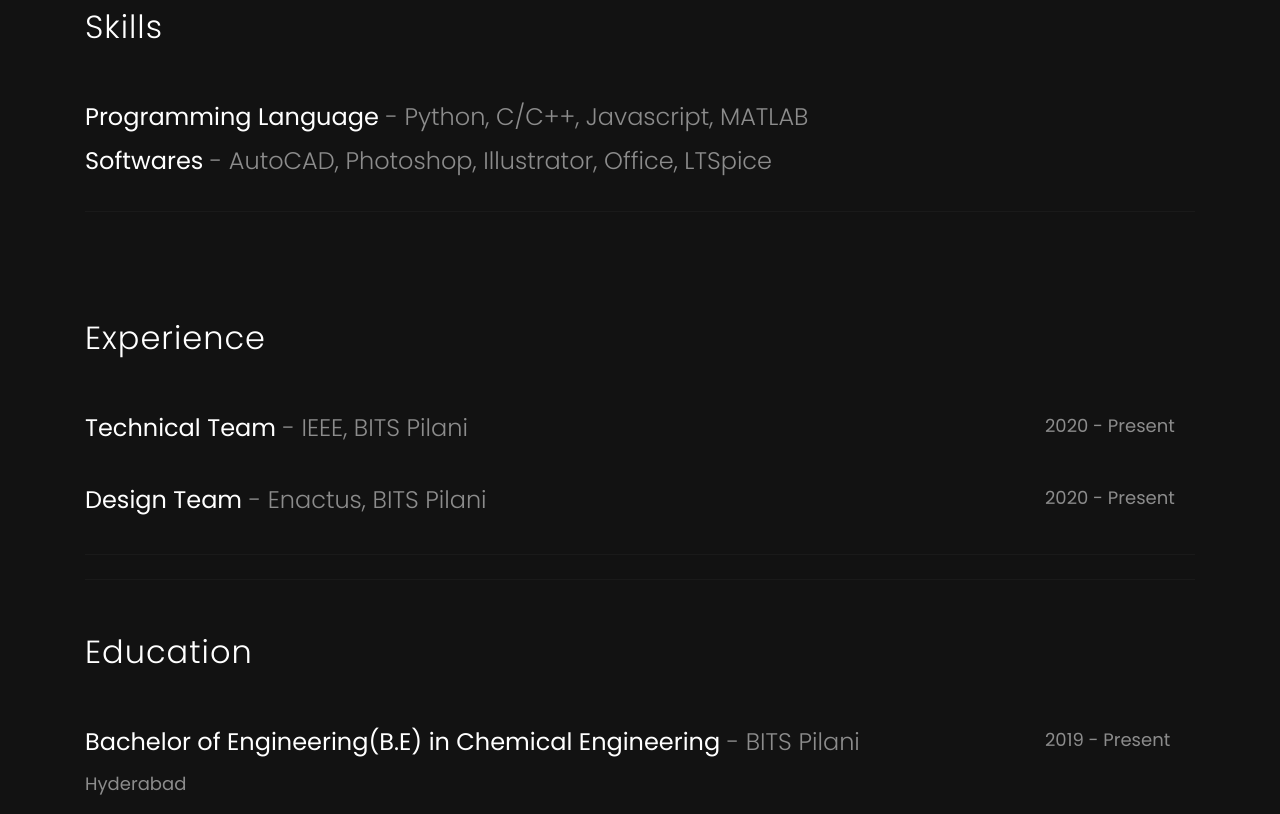
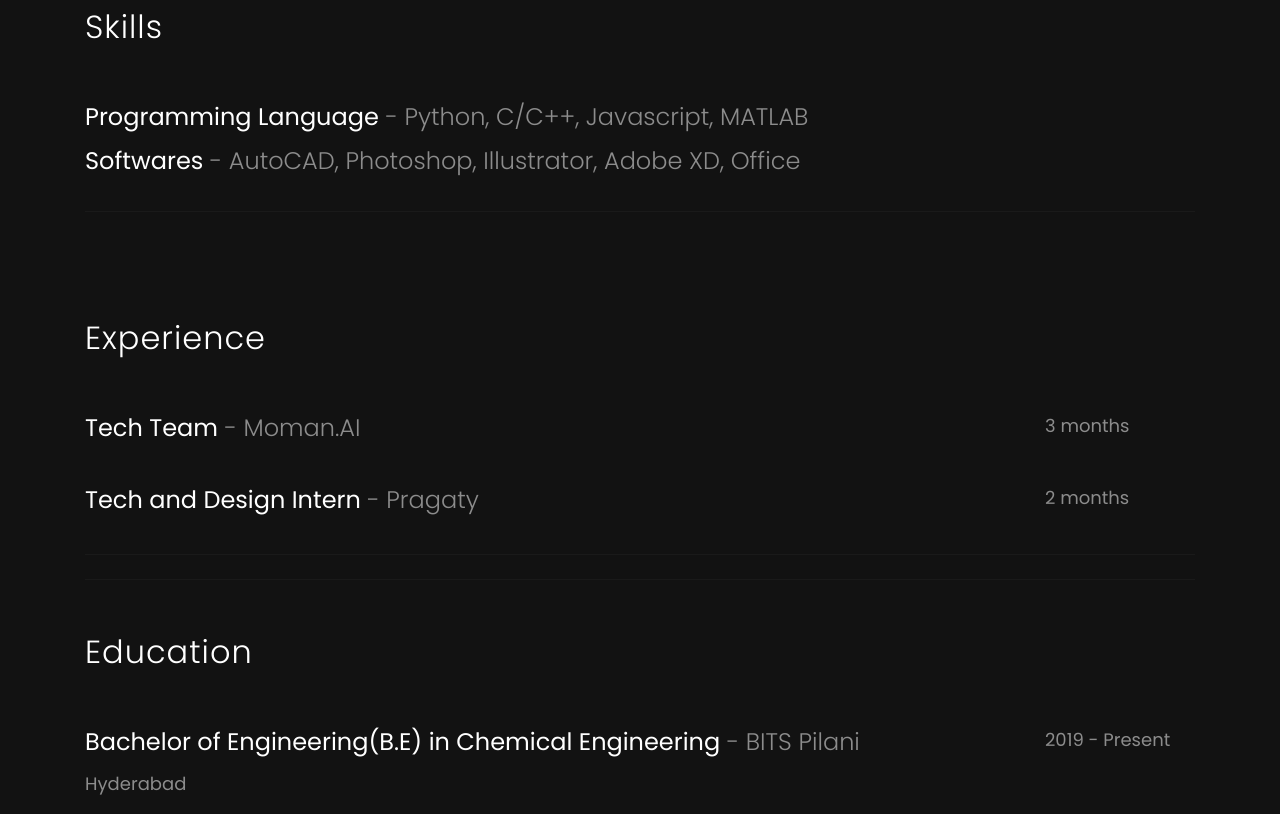
Before and after one commit to gaaraop/myCV, a website: page gaara/main.html in a window 1280 px wide. Shown: the part 1906-2720 px from the top of the page. Drawn offline with Linux system fonts and the light colour scheme; some packages are replaced by stand-ins of ours; no server answers; files whose address does not match are found by name.

Commit message:
Update main.html

```diff
--- a/gaara/main.html
+++ b/gaara/main.html
@@ -196,7 +196,7 @@
                 <div class="exp-wrap py-4">
                   <div class="desc">
                     <h4>Programming Language<span> - Python, C/C++, Javascript, MATLAB</span> </h4>
-                    <h4>Softwares <span>- AutoCAD, Photoshop, Illustrator, Office, LTSpice</span> </h4>
+                    <h4>Softwares <span>- AutoCAD, Photoshop, Illustrator, Adobe XD, Office </span> </h4>
 
                   </div>
                 </div>
@@ -209,17 +209,17 @@
           			<h2 class="mb-4">Experience</h2>
           			<div class="exp-wrap py-4">
           				<div class="desc">
-	          				<h4>Technical Team <span> - IEEE, BITS Pilani</span> </h4>
+	          				<h4>Tech Team <span> - Moman.AI</span> </h4>
           				</div>
           				<div class="year">
-          					<p>2020 - Present</p>
+          					<p>3 months</p>
           				</div>
                   <div class="exp-wrap py-4">
             				<div class="desc">
-  	          				<h4>Design Team<span> - Enactus, BITS Pilani </span> </h4>
+  	          				<h4>Tech and Design Intern <span> - Pragaty </span> </h4>
             				</div>
             				<div class="year">
-            					<p>2020 - Present</p>
+            					<p>2 months</p>
                     </div>
           			</div>
 
@@ -500,7 +500,7 @@
               <div class="block-18">
                 <div class="text">
                   <span class="ftco-label">Project done</span>
-                  <strong class="number" data-number="12">0</strong>
+                  <strong class="number" data-number="15">0</strong>
                 </div>
               </div>
             </div>
```
